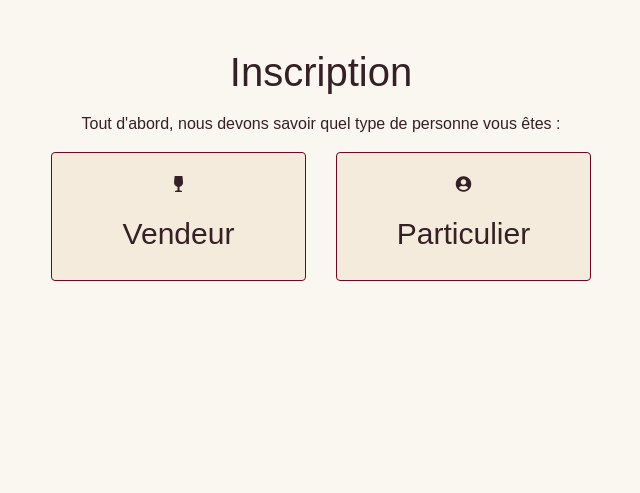
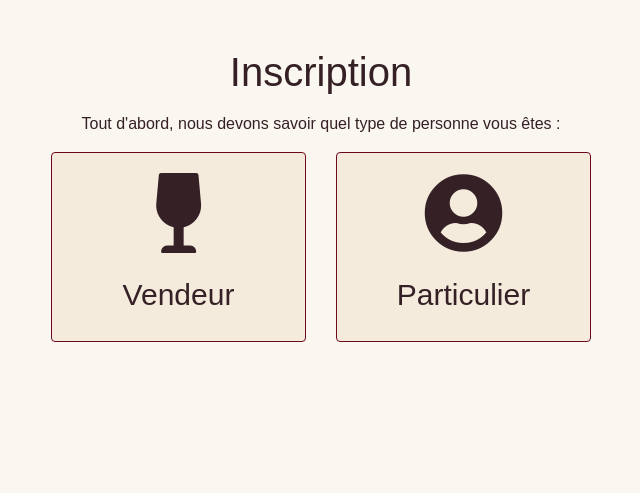
Before and after one commit to LouGrom/Owine, a Symfony app: template templates/registration/register.html.twig in a window 1280 px wide. Shown: the part 57-550 px from the top of the page, without its empty margins (319-959 px from the left). Run offline with Twig, Linux system fonts and the light colour scheme; the template is opened without the code that fills it, so the values that code supplies are empty; some libraries are stand-ins or nearby versions; some web fonts are replaced.

Commit message:
Update fontawesome icons size on registration page

```diff
--- a/templates/registration/register.html.twig
+++ b/templates/registration/register.html.twig
@@ -16,7 +16,7 @@
         <div class="col-8 col-md-3 mb-4">
             <div class="card h-100 border-1">
                 <div class="card-body text-center">
-                    <a href="{{path('app_company_register')}}"><i class="fas fa-wine-glass picto mb-4"></i></a>
+                    <a href="{{path('app_company_register')}}"><i class="fas fa-wine-glass picto fa-5x mb-4"></i></a>
                     <h5>
                     <a class="title-picto" href="{{path('app_company_register')}}">Vendeur</a>
                     </h5>
@@ -26,7 +26,7 @@
         <div class="col-8 col-md-3 mb-4">
             <div class="card h-100 border-1">
                 <div class="card-body text-center">
-                    <a href="{{path('app_individual_register')}}"><i class="fas fa-user-circle picto mb-4"></i></a>
+                    <a href="{{path('app_individual_register')}}"><i class="fas fa-user-circle picto fa-5x mb-4"></i></a>
                     <h5>
                     <a class="title-picto" href="{{path('app_individual_register')}}">Particulier</a>
                     </h5>
```
